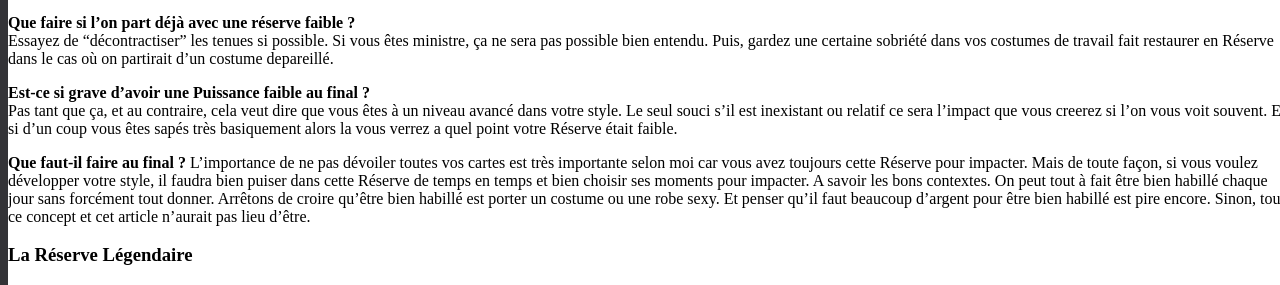
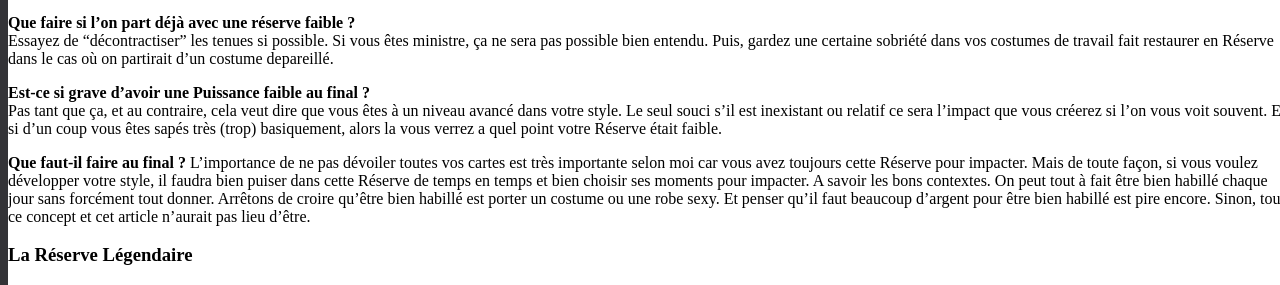
Before and after one commit to darkh2/darkh2.github.io, a Jekyll site: the page built from _posts/2019-01-24-La-Réserve-de-Puissance-du-Style.md, in a window 1280 px wide and 900 px high, scrolled down 2018 px. Shown: the part 158-443 px from the top of the window. Built offline with Jekyll 4.4.1, drawn with Linux system fonts in a browser that asks for light colours; comment, search, counter and statistics services are not loaded; a file with an impossible date is left out.

Commit message:
Update 2019-01-24-La-Réserve-de-Puissance-du-Style.md

```diff
--- a/_posts/2019-01-24-La-Réserve-de-Puissance-du-Style.md
+++ b/_posts/2019-01-24-La-Réserve-de-Puissance-du-Style.md
@@ -69,7 +69,7 @@ Pas être trop habillé pour aller en cours, et pas trop décontracté pour un g
 Essayez de "décontractiser" les tenues si possible. Si vous êtes ministre, ça ne sera pas possible bien entendu. Puis, gardez une certaine sobriété dans vos costumes de travail fait restaurer en Réserve dans le cas où on partirait d'un costume depareillé.
 
 **Est-ce si grave d'avoir une Puissance faible au final ?**
-Pas tant que ça, et au contraire, cela veut dire que vous êtes à un niveau avancé dans votre style. Le seul souci s'il est inexistant ou relatif ce sera l'impact que vous creerez si l'on vous voit souvent. Et si d'un coup vous êtes sapés très basiquement alors la vous verrez a quel point votre Réserve était faible.
+Pas tant que ça, et au contraire, cela veut dire que vous êtes à un niveau avancé dans votre style. Le seul souci s'il est inexistant ou relatif ce sera l'impact que vous créerez si l'on vous voit souvent. Et si d'un coup vous êtes sapés très (trop) basiquement, alors la vous verrez a quel point votre Réserve était faible.
 
 **Que faut-il faire au final ?**
 L'importance de ne pas dévoiler toutes vos cartes est très importante selon moi car vous avez toujours cette Réserve pour impacter. Mais de toute façon, si vous voulez développer votre style, il faudra bien puiser dans cette Réserve de temps en temps et bien choisir ses moments pour impacter. A savoir les bons contextes. On peut tout à fait être bien habillé chaque jour sans forcément tout donner. Arrêtons de croire qu'être bien habillé est porter un costume ou une robe sexy. Et penser qu'il faut beaucoup d'argent pour être bien habillé est pire encore. Sinon, tout ce concept et cet article n'aurait pas lieu d'être.
```
